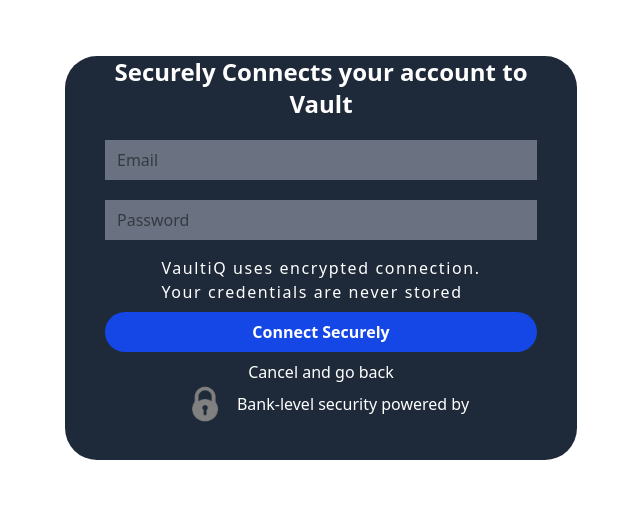
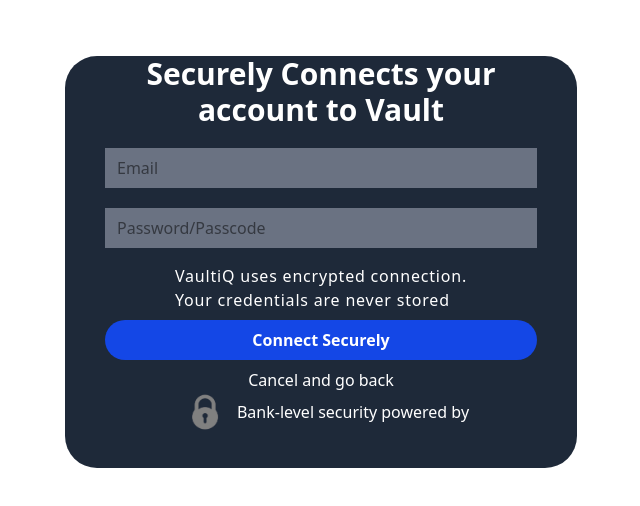
Before and after one commit to CodeArt001/VauitiQ, a React (Vite) app: page /login/1 in a window 1280 px wide. Shown: the top 506 px of the page, without its empty margins (319-959 px from the left). Built offline with nearby package versions, Linux system fonts and the light colour scheme.

Commit message:
initial commit

```diff
--- a/src/App.jsx
+++ b/src/App.jsx
@@ -3,6 +3,7 @@
 import Home from "./components/Home";
 import Login from "./components/Auth/Login";
 import { AuthProvider } from "./Context/Authcontext";
+import Sucessful from "./components/Auth/Sucessful";
 
 function App() {
   return (
@@ -14,6 +15,7 @@
               <Route path="/" element={<Home />} />
               <Route path="/connection/:userId" element={<Connections />} />
               <Route path="/login/:userId" element={<Login />} />
+              <Route path="/sucessful/:userId" element={<Sucessful />} />
             </Routes>
           </BrowserRouter>
         </AuthProvider>
--- a/src/components/Auth/Login.jsx
+++ b/src/components/Auth/Login.jsx
@@ -20,7 +20,7 @@
           </p>
         </div>
         <div className=" flex flex-col gap-5 w-full ">
-          <p className="text-center text-2xl font-bold ">
+          <p className="text-center text-3xl font-bold ">
             Securely Connects your {selectedBank?.name} account to Vault{" "}
           </p>
           <input
@@ -32,20 +32,20 @@
           />
           <input
             type="text"
-            placeholder="Password"
+            placeholder="Password/Passcode"
             value={password}
             onChange={(e) => setPassword(e.target.value)}
             className="bg-gray-500 text-black px-3 h-10"
           />
         </div>
-        <div className="mt-4 tracking-widest">
+        <div className="mt-4 tracking-wider">
           <p>VaultiQ uses encrypted connection.</p>
           <p>Your credentials are never stored</p>
         </div>
         <button className="bg-blue-700 px-5 py-2 font-bold rounded-3xl my-2 w-full hover:bg-blue-500">
           Connect Securely
         </button>
-        <button className="cursor-pointer">Cancel and go back</button>
+        <button className="cursor-pointer ">Cancel and go back</button>
         <div className="flex mb-9 items-center">
           <img src={padlock} alt="" className="w-16 h-10" />
           <p>Bank-level security powered by </p>
--- /dev/null
+++ b/src/components/Auth/Sucessful.jsx
@@ -0,0 +1,21 @@
+import React from "react";
+
+const Sucessful = () => {
+  return (
+    <div>
+      <div className="px-10 flex-col lg:w-[40%] w-[90%] m-auto mx-auto overflow-y-hidden text-white flex items-center justify-center">
+        <img src="" alt="" />
+        <p>Your bank account is securely connected</p>
+        <p>
+          VaultiQ will now analyze your transactions to uncover pattern and
+          money leaks
+        </p>
+        <p>Syncing data securely</p>
+        <button>Go to My Dashboard</button>
+        <p>Your data remain encryted and private</p>
+      </div>
+    </div>
+  );
+};
+
+export default Sucessful;
--- a/src/components/Home.jsx
+++ b/src/components/Home.jsx
@@ -1,6 +1,6 @@
 import React from "react";
 import logo from "../assets/images/Logo-1.png";
-import { Link, useNavigate } from "react-router-dom";
+import { useNavigate } from "react-router-dom";
 // import Connections from "./Connections";
 
 const Home = () => {
```
